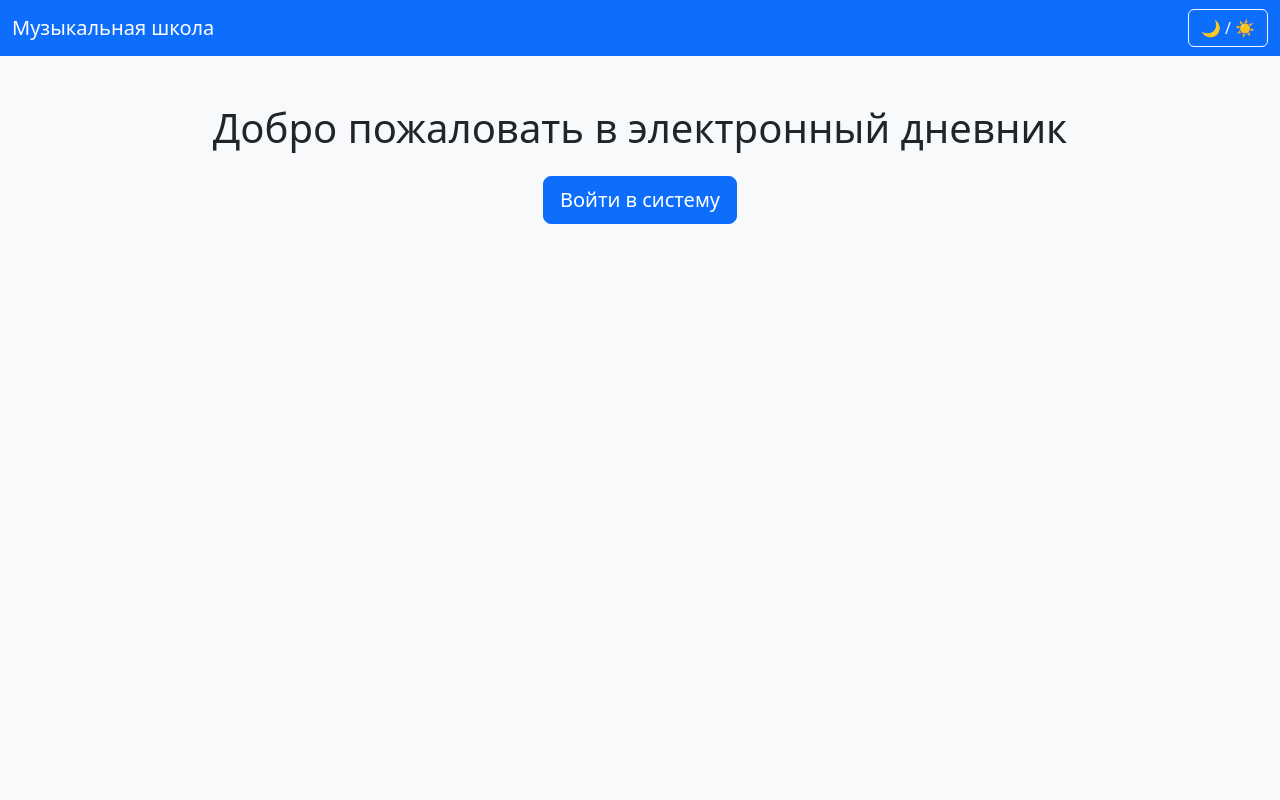
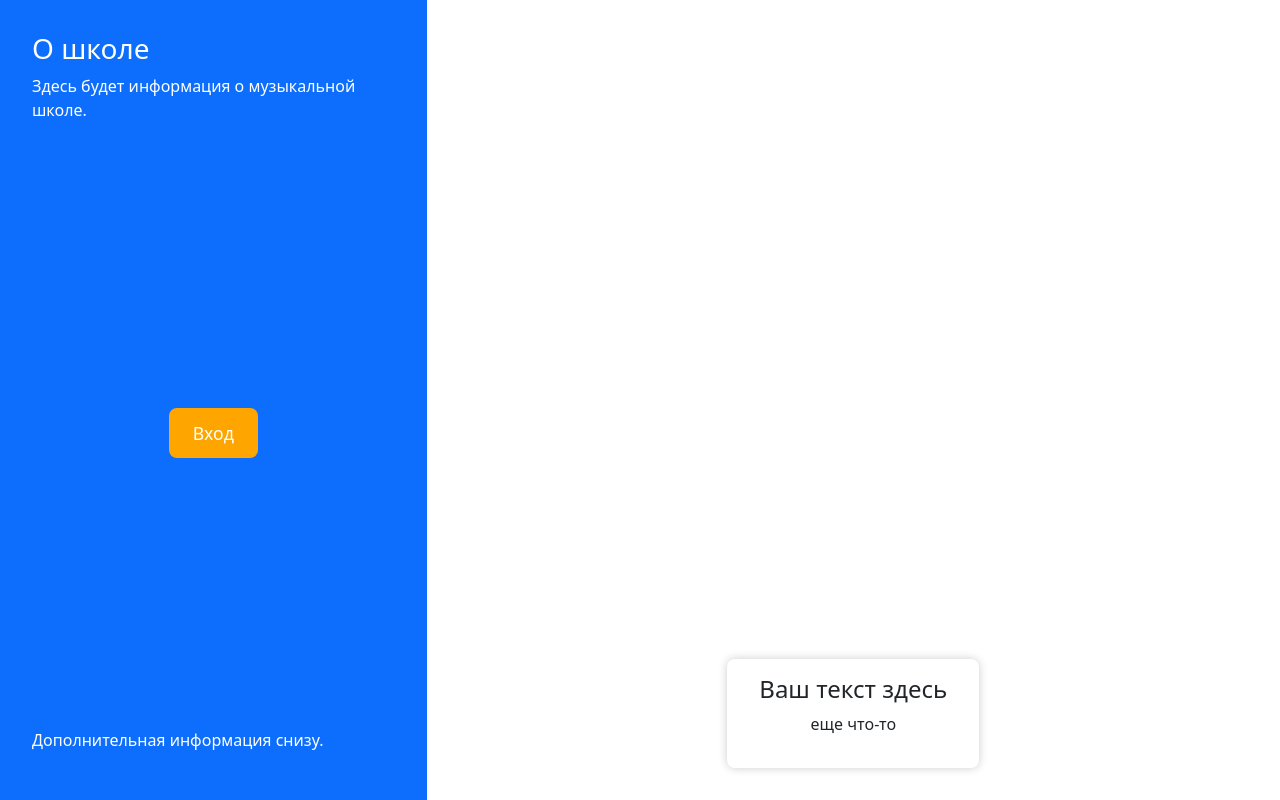
Before and after one commit to Scheise45/Electronic-diary-for-music-schools, a Flask app: page / in a window 1280 px wide. Run offline with Flask 3, Linux system fonts and the light colour scheme.

Commit message:
start work

```diff
--- a/app.py
+++ b/app.py
@@ -1,4 +1,4 @@
-from flask import Flask, render_template, redirect, url_for
+from flask import Flask, render_template, redirect, url_for, request
 
 app = Flask(__name__)
 
@@ -8,9 +8,21 @@ def index():
     return render_template('index.html')
 
 
-@app.route('/menu')
-def menu():
-    return "<h2>Меню (пока заглушка)</h2>"
+@app.route('/login', methods=['GET', 'POST'])
+def login():
+    if request.method == 'POST':
+        # Пример обработки данных формы
+        username = request.form['username']
+        password = request.form['password']
+        # Здесь можно добавить проверку логина/пароля
+        # Для примера: если данные введены, перенаправляем в меню
+        if username and password:
+            return redirect(url_for('menu'))
+        else:
+            # Если данные некорректны, можно показать ошибку
+            return render_template('login.html', error="Неверный логин или пароль")
+    # Для GET-запроса рендерим форму логина
+    return render_template('login.html')
 
 
 if __name__ == '__main__':
--- a/templates/index.html
+++ b/templates/index.html
@@ -1,10 +1,116 @@
-{% extends 'base.html' %}
+  <!DOCTYPE html>
+  <html lang="ru" data-bs-theme="light">
 
-{% block title %}Добро пожаловать{% endblock %}
+  <head>
+    <meta charset="UTF-8">
+    <title>Главная | Музыкальная школа</title>
+    <link href="https://cdn.jsdelivr.net/npm/bootstrap@5.3.0/dist/css/bootstrap.min.css" rel="stylesheet">
+    <style>
+      html,
+      body {
+        height: 100%;
+        margin: 0;
+      }
 
-{% block content %}
-<div class="text-center">
-    <h1 class="mb-4">Добро пожаловать в электронный дневник</h1>
-    <a href="{{ url_for('menu') }}" class="btn btn-primary btn-lg">Войти в систему</a>
-</div>
-{% endblock %}
+      .main-layout {
+        display: flex;
+        height: 100vh;
+        flex-wrap: wrap;
+      }
+
+      .left-panel {
+        width: 33.33%;
+        background-color: #0d6efd;
+        color: white;
+        padding: 2rem;
+        display: flex;
+        flex-direction: column;
+        justify-content: space-between;
+        word-wrap: break-word;
+        overflow-wrap: break-word;
+      }
+
+      .login-button {
+        background-color: orange;
+        color: white;
+        border: none;
+        padding: 0.75rem 1.5rem;
+        font-size: 1.1rem;
+        text-align: center;
+        text-decoration: none;
+        border-radius: 0.5rem;
+        display: inline-block;
+        margin: 1rem 0;
+        white-space: normal;
+      }
+
+      .login-button:hover {
+        background-color: darkorange;
+        color: white;
+      }
+
+      .right-panel {
+        width: 66.67%;
+        position: relative;
+        background: url('') no-repeat center center;
+        background-size: cover;
+        display: flex;
+        align-items: flex-end;
+        justify-content: center;
+      }
+
+      .text-overlay {
+        background-color: white;
+        padding: 1rem 2rem;
+        margin: 2rem;
+        border-radius: 0.5rem;
+        max-width: 90%;
+        text-align: center;
+        word-wrap: break-word;
+        overflow-wrap: break-word;
+        box-shadow: 0 0 10px rgba(0, 0, 0, 0.2);
+      }
+
+      @media (max-width: 768px) {
+        .main-layout {
+          flex-direction: column;
+        }
+
+        .left-panel,
+        .right-panel {
+          width: 100%;
+          height: auto;
+        }
+      }
+    </style>
+  </head>
+
+  <body>
+
+    <div class="main-layout">
+      <div class="left-panel">
+        <div>
+          <h3>О школе</h3>
+          <p>Здесь будет информация о музыкальной школе.</p>
+        </div>
+
+        <div class="text-center">
+          <a href="{{ url_for('login') }}" class="login-button">Вход</a>
+        </div>
+
+        <div>
+          <p>Дополнительная информация снизу.</p>
+        </div>
+      </div>
+
+      <div class="right-panel">
+        <div class="text-overlay">
+          <h4>Ваш текст здесь</h4>
+          <p>еще что-то</p>
+        </div>
+      </div>
+    </div>
+
+  </body>
+
+  </html>
```
Also changed, not shown: templates/login.html (added, +61 -0 lines).
